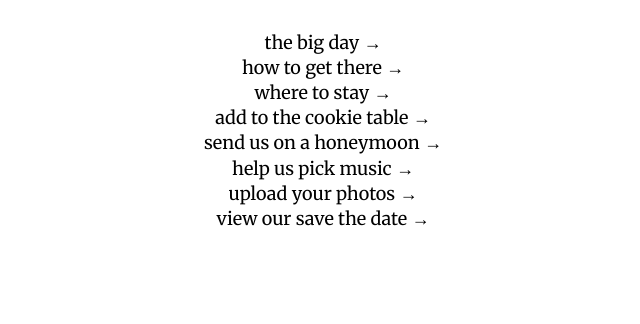
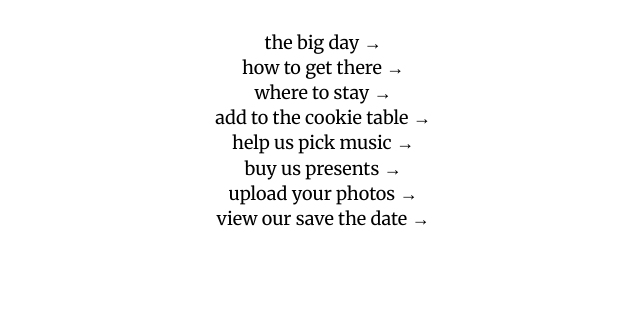
Before and after one commit to ritchieking/wedding, a Jekyll site: the page built from index.html, in a window 1280 px wide. Shown: the part 609-933 px from the top of the page, without its empty margins (317-957 px from the left). Built offline with Jekyll 4.4.1, drawn with Linux system fonts in a browser that asks for light colours; some web fonts are replaced; Markdown is read by kramdown in place of the engine named in the settings.

Commit message:
Switch order on index page and cut copy from inv

```diff
--- a/index.html
+++ b/index.html
@@ -7,8 +7,8 @@ title: Wedding!
 	<a href="/travel.html"><p class="homepage-links"> how to get there →</p> </a>
 	<a href="/lodging.html"><p class="homepage-links"> where to stay →</p> </a>
 	<a href="/cookies.html"><p class="homepage-links"> add to the cookie table →</p> </a>
-	<a href="/honeymoon.html"><p class="homepage-links"> send us on a honeymoon →</p> </a>
 	<a href="/music.html"><p class="homepage-links"> help us pick music →</p> </a>
+	<a href="/honeymoon.html"><p class="homepage-links"> buy us presents →</p> </a>
 	<a href="/photos.html"><p class="homepage-links"> upload your photos →</p> </a>
 	<a href="/save-the-date.html"><p class="homepage-links"> view our save the date →</p> </a>
 </div>
--- a/invitation.html
+++ b/invitation.html
@@ -24,9 +24,9 @@ title: Invitation
 
 	<p class="detail-text">Saturday, June the Fourteenth<br>Two Thousand Fourteen<br>5:30 Post Meridiem</p>
 
-	<p class="detail-text">830 Avon Rd. Ann Arbor, MI</p>
+	<p class="detail-text">830 Avon Road<br>Ann Arbor, MI</p>
 
-	<img class="break-img" src="http://cl.ly/image/2E1m1C0T2T2T/wedding-invite-break.png" width="100%">
+	<img class="break-img" src="http://cl.ly/image/2E1m1C0T2T2T/wedding-invite-break.png" width="100%"><!--
 
 
 	<p class="invitation-text">It is to be a <span style="font-weight:bold;">resplendent celebration</span> of the time-honored <span style="font-weight:bold;">nuptial rite</span>, a day replete with <span style="font-weight:bold;">all worldly good and lightness</span>. Will it be a delightful time? <span style="font-weight:bold;">Oh certainly!</span></p>
@@ -35,7 +35,7 @@ title: Invitation
 
 	<p class="invitation-text"><span style="font-weight:bold;">We hope to see you there!</span></p>
 
-	<img class="break-img" src="http://cl.ly/image/2E1m1C0T2T2T/wedding-invite-break.png" width="100%">
+	<img class="break-img" src="http://cl.ly/image/2E1m1C0T2T2T/wedding-invite-break.png" width="100%"> -->
 
 
 	<a href="/.."><p class="bottom-link"> go to the wedding website →</p> </a>
```
